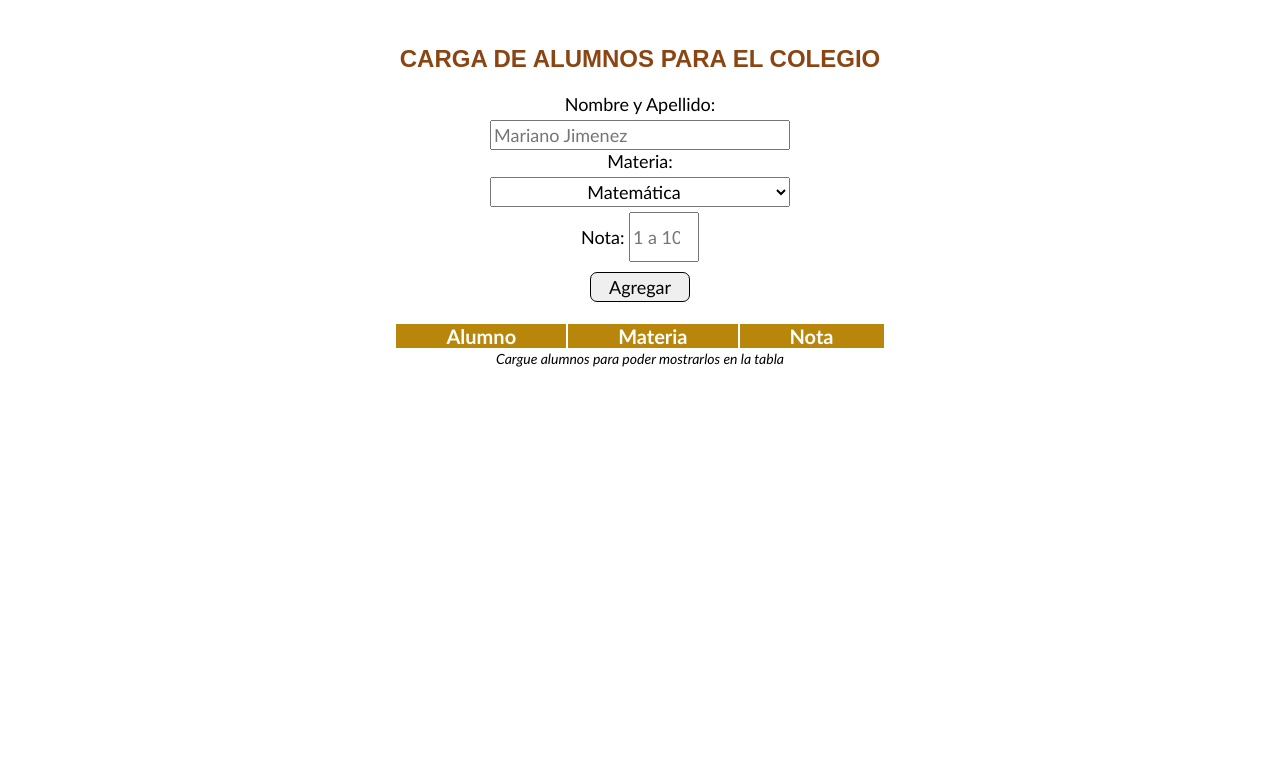
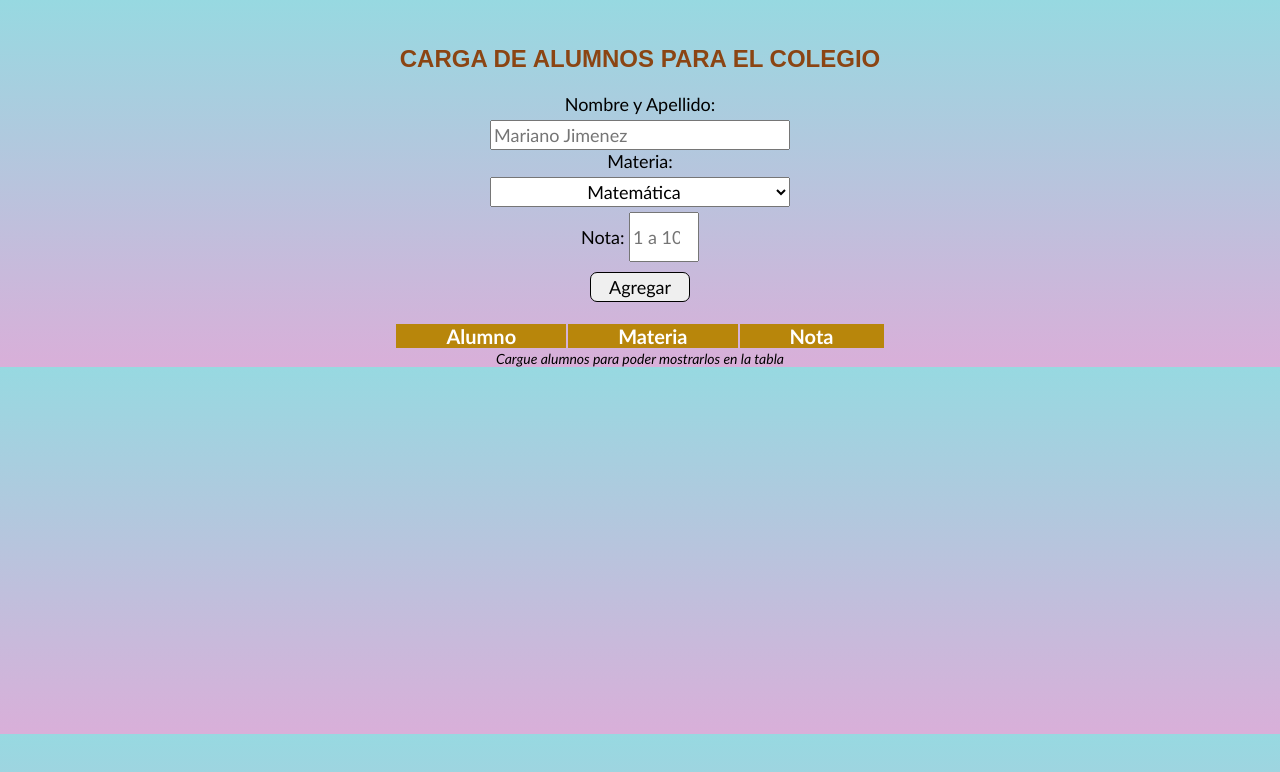
Before and after one commit to MarianoJ88/PreEntrega3_Jimenez, a plain HTML site: page index.html in a window 1280 px wide. Drawn offline with Linux system fonts and the light colour scheme.

Commit message:
Update estilos.css

```diff
--- a/estilos.css
+++ b/estilos.css
@@ -4,6 +4,13 @@
     box-sizing: border-box;
     font-family: "Gill Sans", "Gill Sans MT", Calibri, "Trebuchet MS", sans-serif;
   }
+
+body {
+
+    background-color: #D9AFD9;
+background-image: linear-gradient(0deg, #D9AFD9 0%, #97D9E1 100%);
+}
+
 
   h2 {
     font-family: Arial, Helvetica, sans-serif;
```
